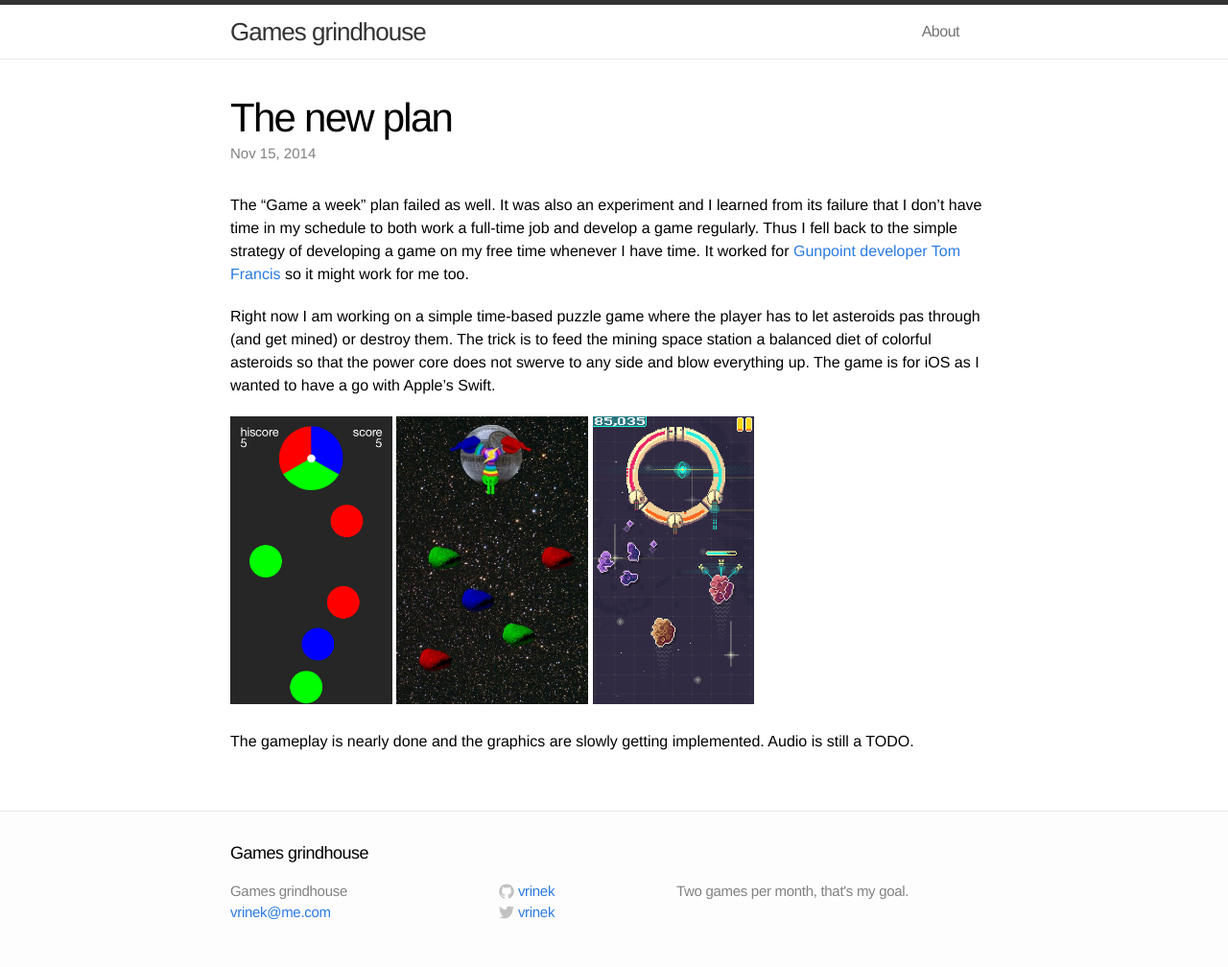
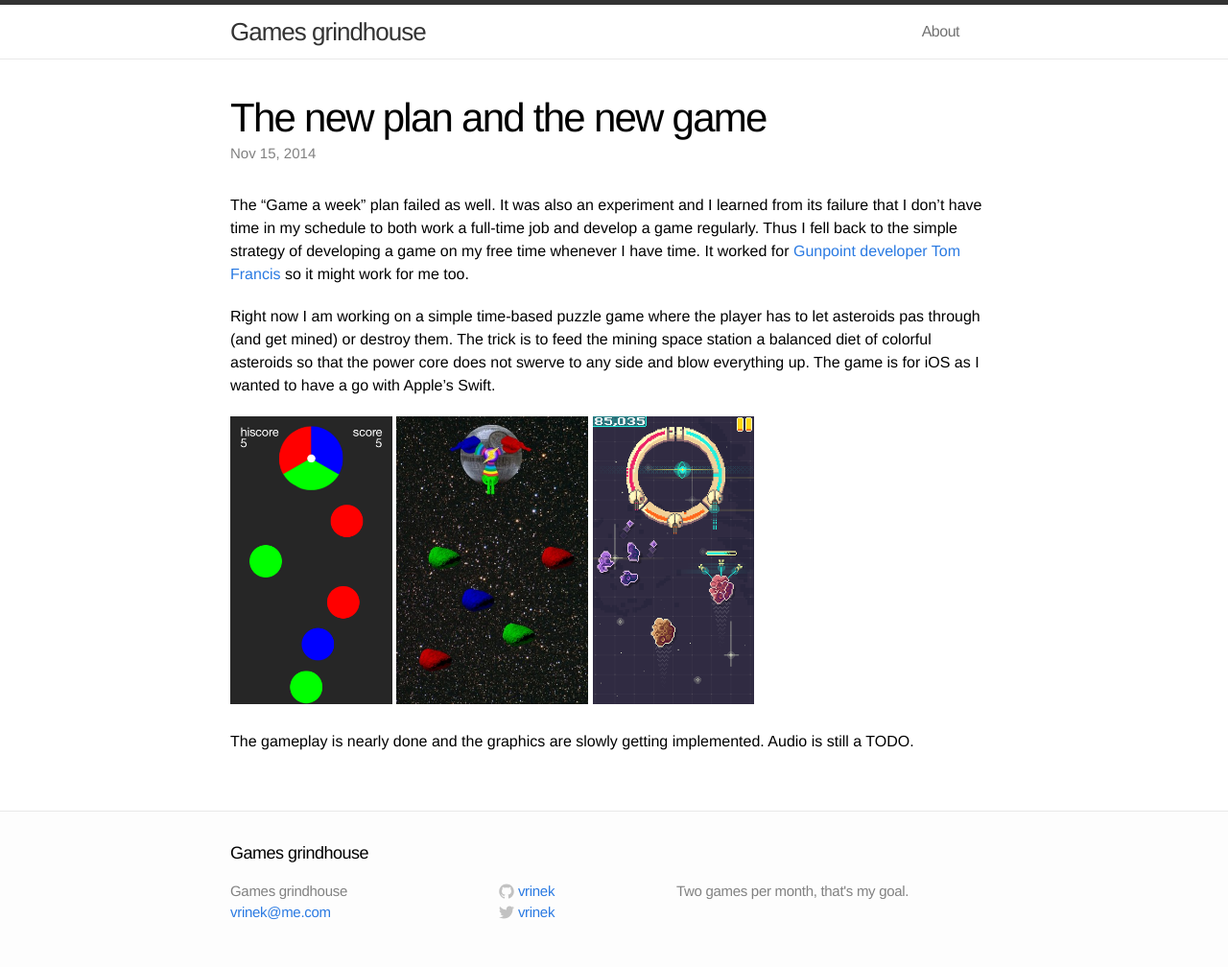
Before and after one commit to vrinek/vrinek.github.io, a Jekyll site: the page built from _posts/2014-11-15-new-plan.md, in a window 1280 px wide. Shown: the whole page at 96% size. Built offline with Jekyll 4.4.1, drawn with Linux system fonts in a browser that asks for light colours.

Commit message:
Rename last post

```diff
--- a/_posts/2014-11-15-new-plan.md
+++ b/_posts/2014-11-15-new-plan.md
@@ -1,6 +1,6 @@
 ---
 layout: post
-title: "The new plan"
+title: "The new plan and the new game"
 date: 2014-11-15 13:36:32
 ---
 
```
